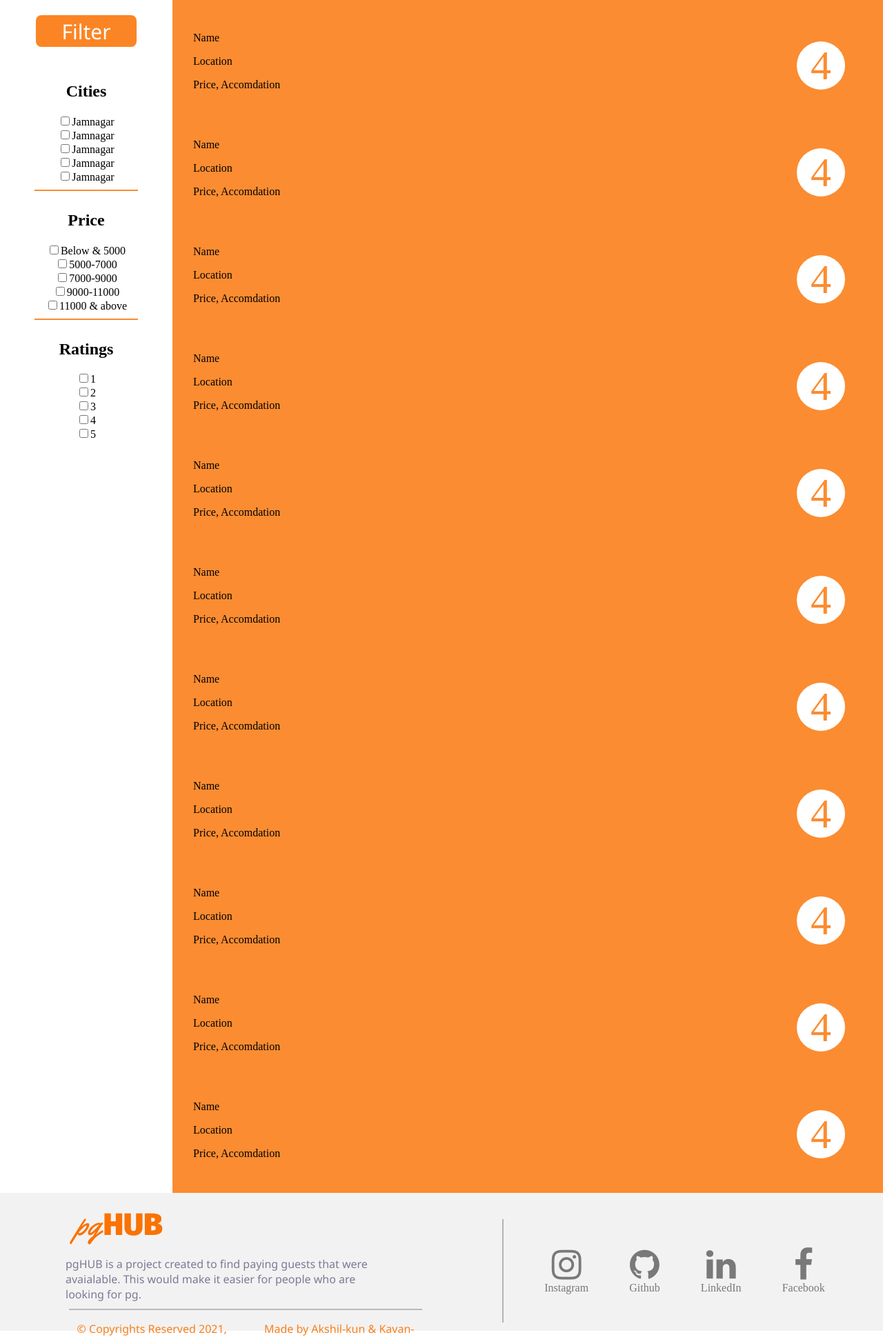
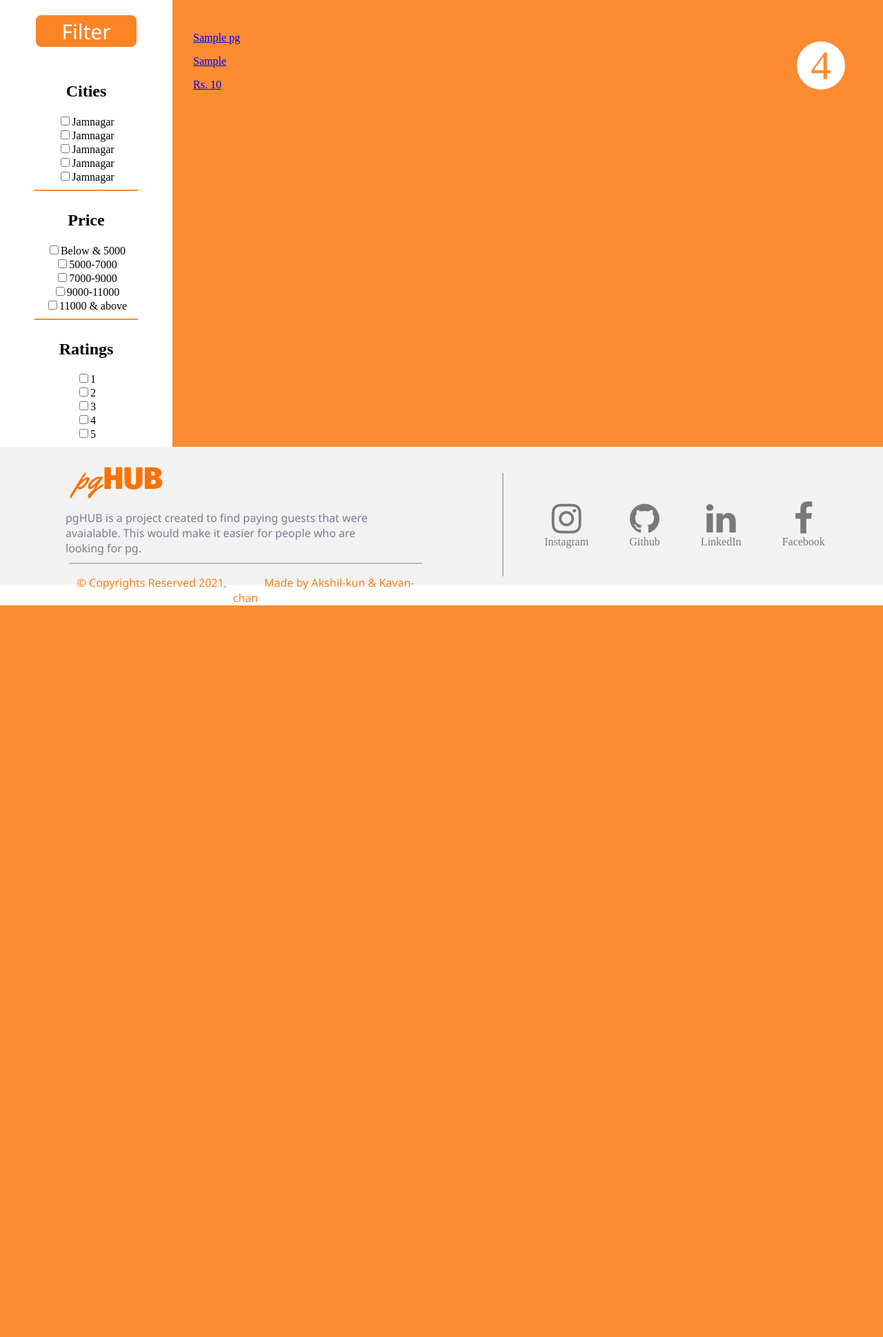
Before and after one commit to kavania2002/pgHUB, a Node server app: page /search in a window 1280 px wide. Shown: the part 70-2009 px from the top of the page at 69% size. After the commit the page ends 948 px from the top, so only its background shows below. Run offline with Node 20, Linux system fonts and the light colour scheme; a user stored in the database is signed in; tables that the repository leaves empty hold one stand-in row (values such as "Sample post"); some libraries are stand-ins or nearby versions.

Commit message:
New Route for individual PGs

```diff
--- a/app.js
+++ b/app.js
@@ -61,7 +61,7 @@ const pgSchema = new mongoose.Schema({
     nonveg: Boolean,
     AC: Boolean,
     accepted: Boolean,
-    photos: [String],
+    photos: String,
     commentIds: [String],
     userId: String
 });
@@ -257,7 +257,7 @@ app.get("/user/:name", function (req, res) {
     const userName = req.params.name;
     var meUser;
     User.findOne({ username: userName }, function (err, user) {
-        console.log(user);
+        // console.log(user);
         if (err) {
             console.log(err);
         } else {
@@ -276,7 +276,10 @@ app.get("/user/:name", function (req, res) {
 
 app.get("/search", function (req, res) {
     if (req.isAuthenticated()) {
-        res.render("search", { meUser: req.user.username });
+        Pg.find({}, function (err, pgs) {
+            // console.log(pgs);
+            res.render("search", { meUser: req.user.username, pgs: pgs });
+        });
     } else {
         res.redirect("/login");
     }
@@ -297,20 +300,23 @@ app.post("/newpg", function (req, res) {
         if (req.body.nonveg == "on") nonveg = true;
         if (req.body.ac == "on") ac = true;
         const newPG = new Pg({
-            name: req.body.name,
-            email: req.body.email,
-            latitude: req.body.latitude,
-            longitude: req.body.longitude,
-            city: req.body.city,
+            name: req.body.name.trim(),
+            email: req.body.email.trim(),
+            latitude: req.body.latitude.trim(),
+            longitude: req.body.longitude.trim(),
+            city: req.body.city.trim(),
+            price: req.body.price.trim(),
             nonveg: nonveg,
             AC: ac,
             accepted: false,
+            photos: req.body.photos.trim(),
             userId: req.user._id
         });
 
         newPG.save(function (err) {
             if (err) console.log(err);
             else {
+                alert("Your request has been sent to the admin.")
                 console.log(newPG);
                 res.redirect("/search");
             }
@@ -320,9 +326,15 @@ app.post("/newpg", function (req, res) {
     }
 });
 
-app.get("/pg", function (req, res) {
+app.get("/pg/:pgName", function (req, res) {
     if (req.isAuthenticated()) {
-        res.render("pg", { meUser: req.user.username });
+        const pgName = req.params.pgName;
+        Pg.findOne({name : pgName}, function(err, pg){
+            if (pg == null) res.send("No such type of PG exists");
+            else {
+                res.render("pg", { meUser: req.user.username, pg : pg });
+            }
+        });
     } else {
         res.render("pg", { meUser: -1 });
     }
--- a/views/newpg.ejs
+++ b/views/newpg.ejs
@@ -14,7 +14,7 @@
                 <div id="pg-fields">Location(Longitude)&nbsp;&nbsp;&nbsp;<input name="longitude"></div>
                 <div id="pg-radio">Non-Veg Food&nbsp;&nbsp;&nbsp;<input type="checkbox" name="nonveg"></div>
                 <div id="pg-radio">Air Conditioner&nbsp;&nbsp;&nbsp;<input type="checkbox" name="ac"></div>
-                <div id="pg-fields">Link to photos&nbsp;&nbsp;&nbsp;<input type="text"></div>
+                <div id="pg-fields">Link to photos&nbsp;&nbsp;&nbsp;<input type="text" name="photos"></div>
                 <button type="submit" id="login-submit" style="margin-top: 0;">Submit</button>
             </form>
         </div>
--- a/views/search.ejs
+++ b/views/search.ejs
@@ -30,72 +30,21 @@
             </form>
         </div>
         <div id="results">
+            <% pgs.forEach(function(pg){ %>
+                <a href="/pg/<%= pg.name %> ">
                     <div id="item">
                         <div id="rating-search">4</div>
-            <p>Name</p>
-            <p>Location</p>
-            <p>Price, Accomdation</p>
+                        <p>
+                            <%= pg.name %>
+                        </p>
+                        <p>
+                            <%= pg.city %>
+                        </p>
+                        <p>Rs. <%= pg.price %>
+                        </p>
                     </div>
-        <div id="item">
-            <div id="rating-search">4</div>
-            <p>Name</p>
-            <p>Location</p>
-            <p>Price, Accomdation</p>
-        </div>
-        <div id="item">
-            <div id="rating-search">4</div>
-            <p>Name</p>
-            <p>Location</p>
-            <p>Price, Accomdation</p>
-        </div>
-        <div id="item">
-            <div id="rating-search">4</div>
-            <p>Name</p>
-            <p>Location</p>
-            <p>Price, Accomdation</p>
-        </div>
-        <div id="item">
-            <div id="rating-search">4</div>
-            <p>Name</p>
-            <p>Location</p>
-            <p>Price, Accomdation</p>
-        </div>
-        <div id="item">
-            <div id="rating-search">4</div>
-            <p>Name</p>
-            <p>Location</p>
-            <p>Price, Accomdation</p>
-        </div>
-        <div id="item">
-            <div id="rating-search">4</div>
-            <p>Name</p>
-            <p>Location</p>
-            <p>Price, Accomdation</p>
-        </div>
-        <div id="item">
-            <div id="rating-search">4</div>
-            <p>Name</p>
-            <p>Location</p>
-            <p>Price, Accomdation</p>
-        </div>
-        <div id="item">
-            <div id="rating-search">4</div>
-            <p>Name</p>
-            <p>Location</p>
-            <p>Price, Accomdation</p>
-        </div>
-        <div id="item">
-            <div id="rating-search">4</div>
-            <p>Name</p>
-            <p>Location</p>
-            <p>Price, Accomdation</p>
-        </div>
-        <div id="item">
-            <div id="rating-search">4</div>
-            <p>Name</p>
-            <p>Location</p>
-            <p>Price, Accomdation</p>
-        </div>
+                </a>
+                <% }); %>
         </div>
     </main>
 
```
Also changed, not shown: views/pg.ejs (+11 -7 lines). Lines whose indentation alone changed are shown as unchanged.
